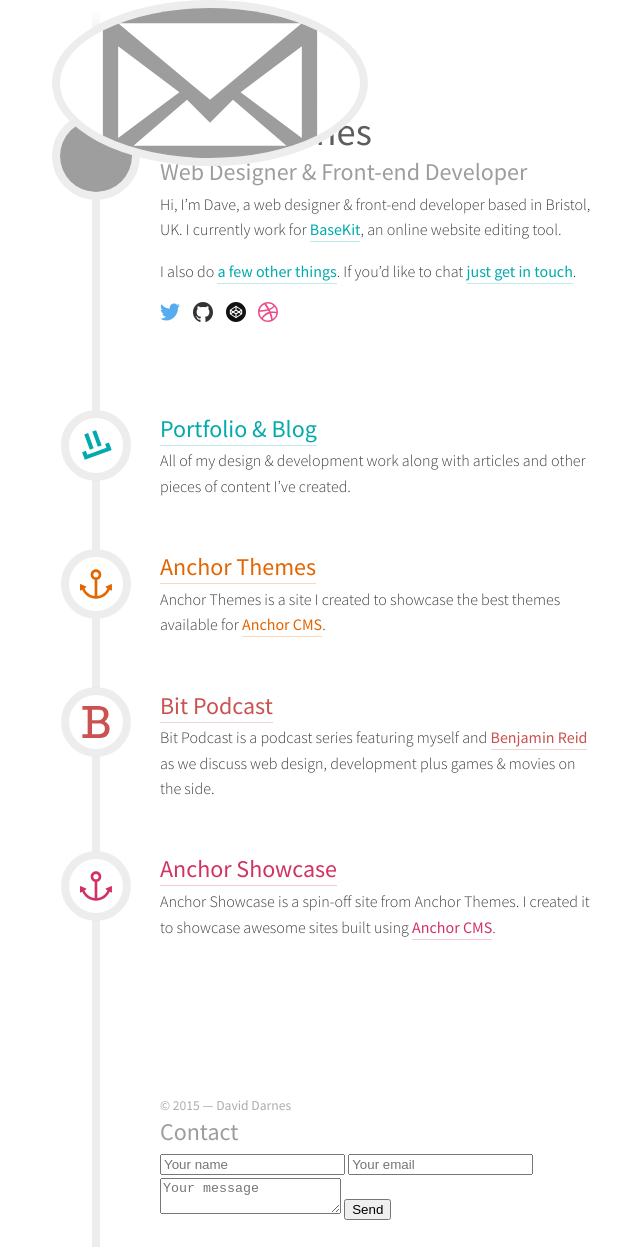
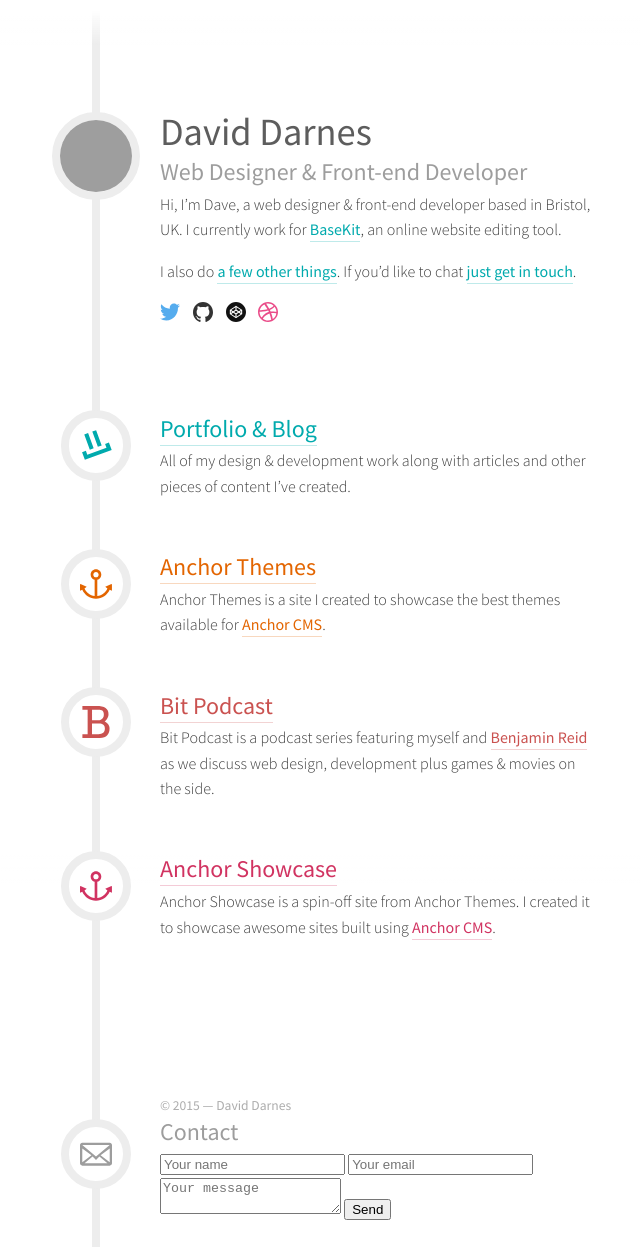
Before and after one commit to daviddarnes/darn.es, a Jekyll site: the page built from index.md, in a window 1280 px wide. Shown: the whole page, without its empty margins (317-957 px from the left). Built offline with Jekyll 4.4.1, drawn with Linux system fonts in a browser that asks for light colours; grey boxes are pictures that could not be loaded.

Commit message:
Adds contact form styles

```diff
--- a/css/styles.scss
+++ b/css/styles.scss
@@ -75,8 +75,9 @@
     100%{ top: 0; }
 }
 
-// Header
-.header {
+// Header & Contact
+.header,
+.contact {
     position: relative;
 }
 
@@ -102,10 +103,6 @@
     }
 }
 
-// Footer
-.footer {
-}
-
 // Graphics
 img {
     max-width: 100%;
@@ -122,17 +119,14 @@
     }
 }
 
-svg {
-
-}
-
 // Icons
 .icon {
     &--network {
         width: 1.25rem;
         height: 1.25rem;
     }
-    &--site {
+    &--site,
+    &--contact {
         width: 2rem;
         height: 2rem;
         margin: .7rem;
@@ -182,7 +176,8 @@
             margin: 0;
         }
     }
-    &--site {
+    &--site,
+    &--contact {
         margin: 0 0.8rem .8rem;
         @media (max-width: 500px) {
             margin: 0.35rem 0.5rem 0.5rem;
@@ -225,10 +220,6 @@
     color: $color--subheading;
 }
 
-h3 {
-
-}
-
 p {
     margin-top: 0;
 }
```
